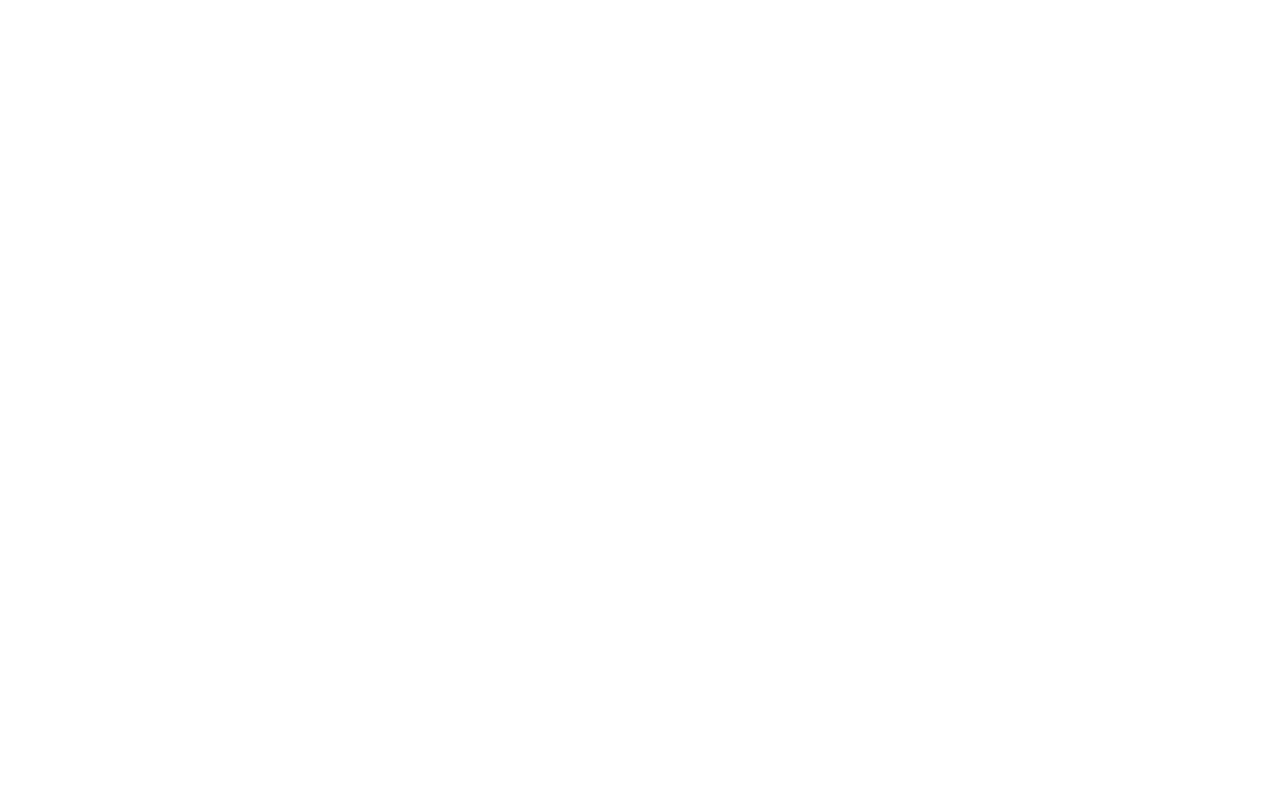
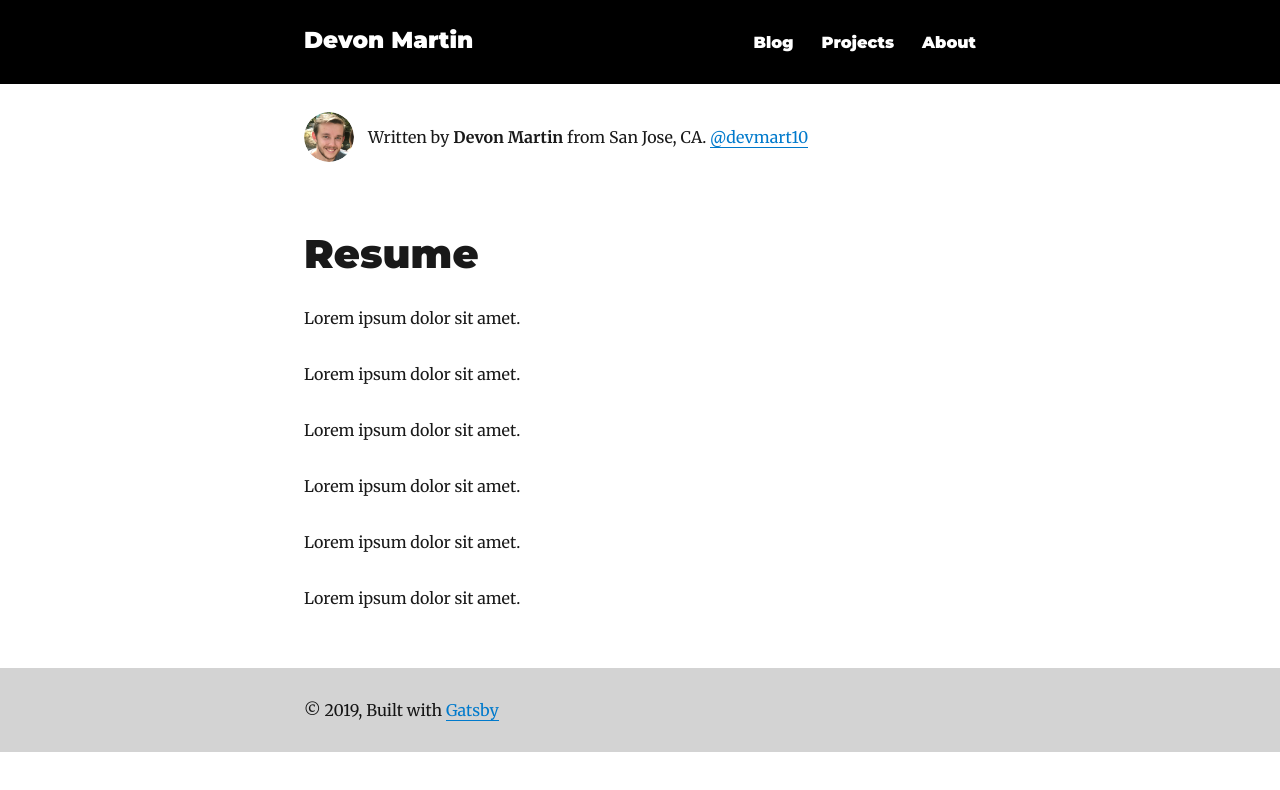
Before and after one commit to devmart10/devon-blog, a Gatsby site: page /about in a window 1280 px wide. Before the commit this address had no page. Built offline with nearby package versions, Linux system fonts and the light colour scheme; Gatsby itself is replaced by a stand-in of ours; some packages are replaced by stand-ins of ours.

Commit message:
Adds additional projects page. Updates layout

```diff
--- a/src/components/layout.js
+++ b/src/components/layout.js
@@ -10,6 +10,21 @@
     maxWidth: rhythm(24),
   }
 
+  let linkStyle = {
+    boxShadow: `none`,
+    textDecoration: `none`,
+    color: `white`,
+    marginLeft: rhythm(1),
+    ...scale(0.01),
+  }
+
+  let titleStyle = {
+    boxShadow: `none`,
+    textDecoration: `none`,
+    color: `white`,
+    marginRight: `auto`,
+  }
+
   let header = (
     <h3
       style={{
@@ -20,16 +35,24 @@
       }}
     >
       <div style={{ ...container }}>
-        <Link
+        <div
           style={{
-            boxShadow: `none`,
-            textDecoration: `none`,
-            color: `white`,
+            display: `flex`,
           }}
-          to={`/`}
         >
-          {title}
-        </Link>
+          <Link to={`/`} style={{ ...titleStyle }}>
+            {title}
+          </Link>
+          <Link to={`/blog`} style={{ ...linkStyle }}>
+            Blog
+          </Link>
+          <Link to={`/projects`} style={{ ...linkStyle }}>
+            Projects
+          </Link>
+          <Link to={`/about`} style={{ ...linkStyle }}>
+            About
+          </Link>
+        </div>
       </div>
     </h3>
   )
@@ -39,6 +62,7 @@
       style={{
         backgroundColor: `lightgrey`,
         padding: rhythm(1),
+        marginTop: rhythm(2),
       }}
     >
       <div style={{ ...container }}>
--- /dev/null
+++ b/src/pages/about.js
@@ -0,0 +1,58 @@
+import React from "react"
+import { Link, graphql } from "gatsby"
+
+import Bio from "../components/bio"
+import Layout from "../components/layout"
+import SEO from "../components/seo"
+import { rhythm } from "../utils/typography"
+
+class AboutPage extends React.Component {
+  render() {
+    const { data } = this.props
+    const siteTitle = data.site.siteMetadata.title
+    const posts = data.allMarkdownRemark.edges
+
+    return (
+      <Layout location={this.props.location} title={siteTitle}>
+        <SEO title="All posts" />
+        <Bio />
+        <section>
+          <h1>Resume</h1>
+          <p>Lorem ipsum dolor sit amet.</p>
+          <p>Lorem ipsum dolor sit amet.</p>
+          <p>Lorem ipsum dolor sit amet.</p>
+          <p>Lorem ipsum dolor sit amet.</p>
+          <p>Lorem ipsum dolor sit amet.</p>
+          <p>Lorem ipsum dolor sit amet.</p>
+        </section>
+      </Layout>
+    )
+  }
+}
+
+export default AboutPage
+
+export const pageQuery = graphql`
+  query {
+    site {
+      siteMetadata {
+        title
+      }
+    }
+    allMarkdownRemark(sort: { fields: [frontmatter___date], order: DESC }) {
+      edges {
+        node {
+          excerpt
+          fields {
+            slug
+          }
+          frontmatter {
+            date(formatString: "MMMM DD, YYYY")
+            title
+            description
+          }
+        }
+      }
+    }
+  }
+`
```
Also changed, not shown: src/pages/blog.js (added, +75 -0 lines), src/pages/projects.js (added, +58 -0 lines).
